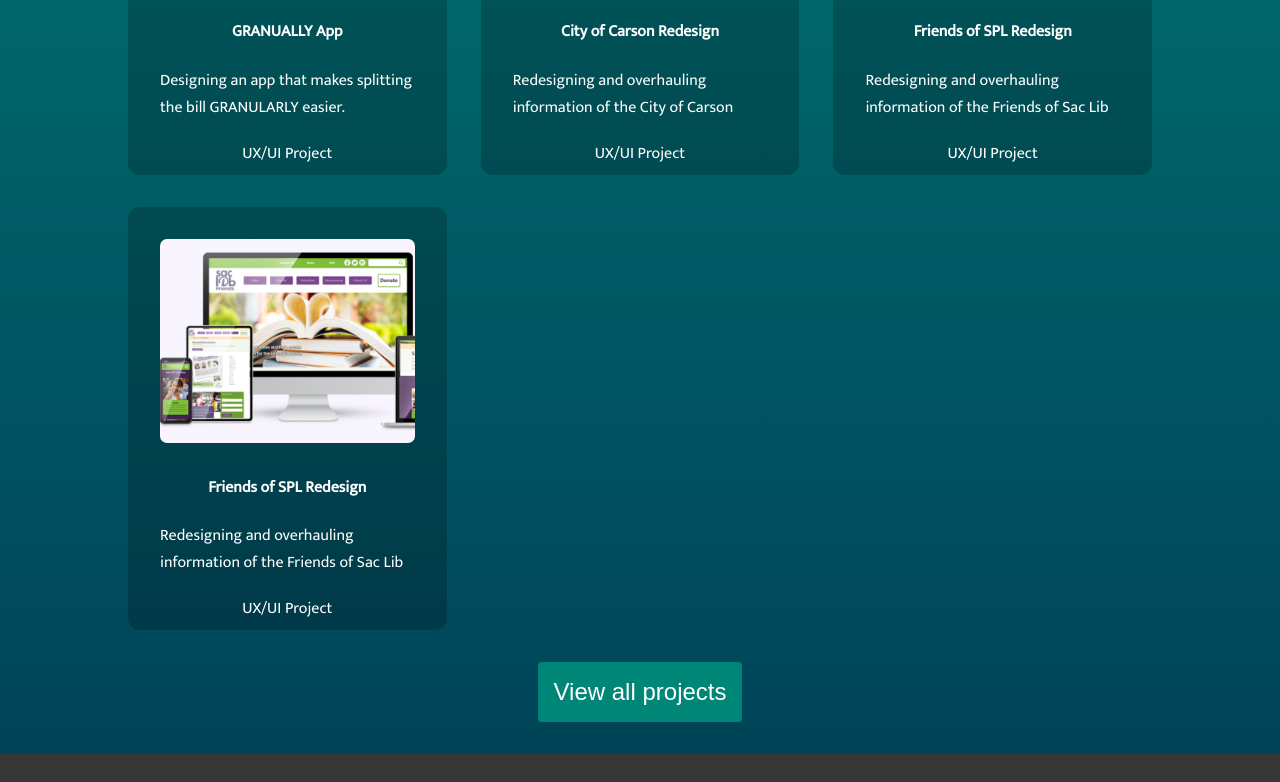
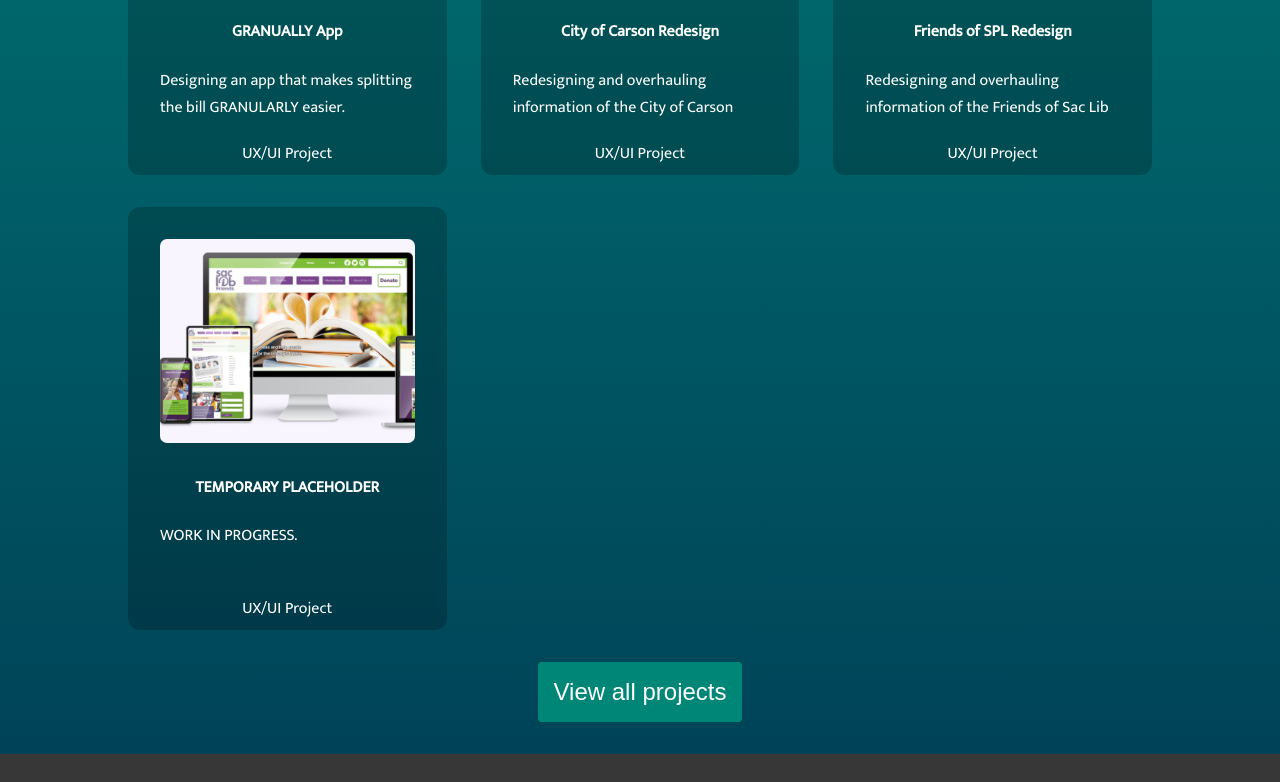
Before and after one commit to jush739/UX_UI_HW_19, a plain HTML site: page index.html in a window 1280 px wide. Shown: the part 2600-3382 px from the top of the page. Drawn offline with nearby package versions, Linux system fonts and the light colour scheme; a web font is replaced by a local one.

Commit message:
updated some text 3/18

```diff
--- a/index.html
+++ b/index.html
@@ -30,7 +30,7 @@
           user. Justin has used this principle to redesign websites and
           brainstorm app concepts to improve user experience.
         </p>
-        <button id="scrollToWorksSectionButton" class="viewButton">View all projects</button>
+        <button id="scrollToWorksSectionButton" class="viewButton">↓ Some of my works ↓</button>
       </div>
     </section>
 
@@ -146,10 +146,9 @@
                   />
                 </div>
                 <div class="projectContent">
-                  <h4 class="projectHeader">Friends of SPL Redesign</h4>
+                  <h4 class="projectHeader">TEMPORARY PLACEHOLDER</h4>
                   <p class="projectDescription">
-                    Redesigning and overhauling information of the Friends of Sac
-                    Lib Pub Library website.
+                    WORK IN PROGRESS.
                   </p>
                   <button class="viewButton hide">View Project</button>
                 </div>
```
